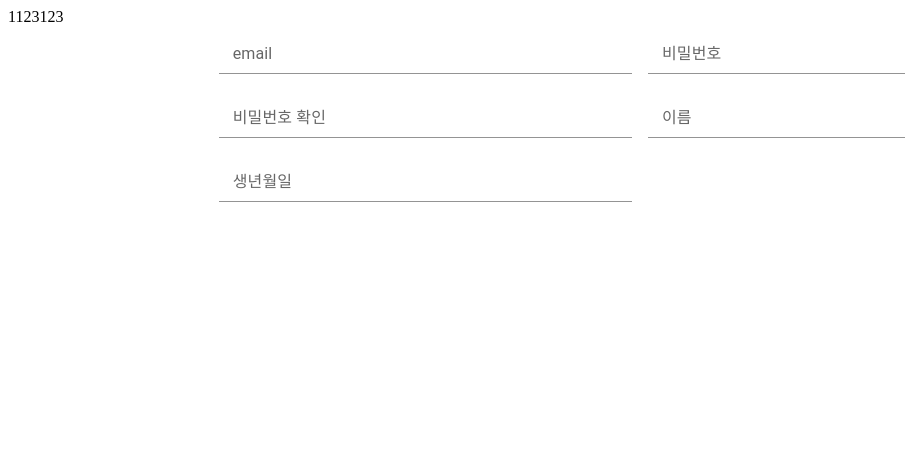
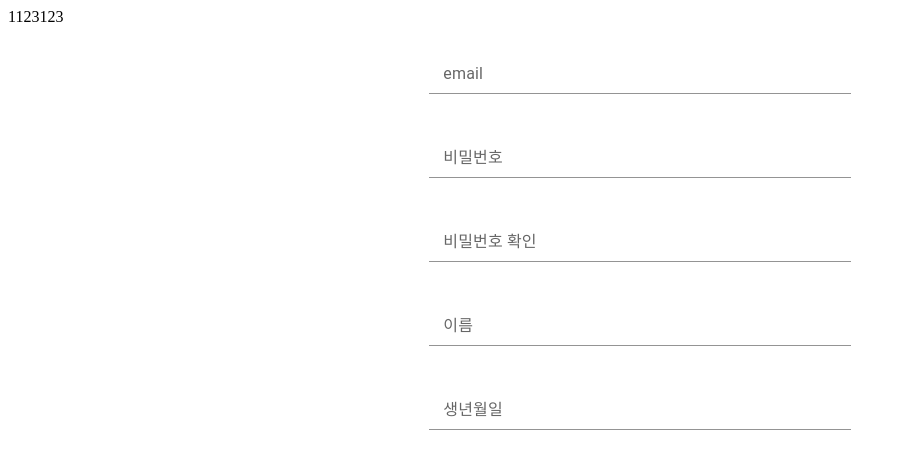
Before and after one commit to psy5973/foot-print-front, a React (Vite) app: page /signup in a window 1280 px wide. Shown: the top 456 px of the page, without its empty margins (0-905 px from the left). Built offline with nearby package versions, Linux system fonts and the light colour scheme.

Commit message:
:wrench: chore: test 커밋

```diff
--- a/src/common/components/form/FPForm.tsx
+++ b/src/common/components/form/FPForm.tsx
@@ -26,8 +26,7 @@ const Form = <T extends Record<string, unknown>>({
   return (
     <Grid container spacing={2} component="form">
       {columns.map((item) => (
-        // Todo: 컬럼별 사이즈 조절 기능 만들기
-        <Grid size={{ xs: 12, lg: 6 }}>
+        <Grid size={item?.size || { xs: 12 }}>
           {item?.type === ColumnType.CUSTOM ? (
             item?.column
           ) : (
@@ -60,7 +59,7 @@ const FormColumn = <T extends Record<string, unknown>>({
   onValueChange: (e: boolean | string | number) => void;
 }) => {
   return (
-    <FormControl className="w-100" error={error?.isError}>
+    <FormControl className="w-100 mt-20" error={error?.isError}>
       {type === ColumnType.CHECK ? (
         <BooleanTypeColumnn
           type={type}
@@ -86,14 +85,24 @@ const FormColumn = <T extends Record<string, unknown>>({
 const ColumnRenderer = <T extends Record<string, unknown>>({
   type,
   label = "",
+  value = "",
   onValueChange,
 }: NonBooleanFormColumn<T> & {}) => {
-  // console.log(label);
   switch (type) {
     case ColumnType.SELECT:
-      return <Select />;
+      return (
+        <Select
+          value={value}
+          onChange={(e) => onValueChange(e?.target?.value as string)}
+        />
+      );
     case ColumnType.RADIO:
-      return <Radio onChange={(e) => onValueChange(e?.target?.value)} />;
+      return (
+        <Radio
+          value={value}
+          onChange={(e) => onValueChange(e?.target?.value)}
+        />
+      );
     case ColumnType.INPUT:
     default:
       return (
@@ -102,6 +111,7 @@ const ColumnRenderer = <T extends Record<string, unknown>>({
           <Input
             color="info"
             onChange={(e) => onValueChange(e?.target?.value)}
+            value={value}
           />
         </>
       );
--- a/src/pages/user/signup/SignUp.tsx
+++ b/src/pages/user/signup/SignUp.tsx
@@ -7,9 +7,15 @@ const SignUp = () => {
   const [signUpRequest, setSignUpRequest] = useState<SignUpRequest>({});
 
   return (
+    <div>
       <Grid container>
-      <Grid size={{ xs: 1, lg: 2 }}></Grid>
-      <Grid size={{ xs: 10, lg: 8 }}>
+        <Grid size={{ xs: 1, lg: 4 }}></Grid>
+        <Grid
+          display={"flex"}
+          justifyContent={"center"}
+          alignItems={"center"}
+          size={{ xs: 10, lg: 4 }}
+        >
           <Form
             data={signUpRequest}
             setData={setSignUpRequest}
@@ -20,7 +26,11 @@ const SignUp = () => {
                 label: "email",
                 error: { isError: false },
               },
-            { name: "password", type: ColumnType.INPUT, label: "비밀번호" },
+              {
+                name: "password",
+                type: ColumnType.INPUT,
+                label: "비밀번호",
+              },
               {
                 name: "passwordConfirm",
                 type: ColumnType.INPUT,
@@ -31,8 +41,9 @@ const SignUp = () => {
             ]}
           />
         </Grid>
-      <Grid size={{ xs: 1, lg: 2 }}></Grid>
+        <Grid size={{ xs: 1, lg: 4 }}></Grid>
       </Grid>
+    </div>
   );
 };
 
```
Also changed, not shown: src/common/components/form/types/formTypes.ts (+8 -2 lines). Lines whose indentation alone changed are shown as unchanged.
